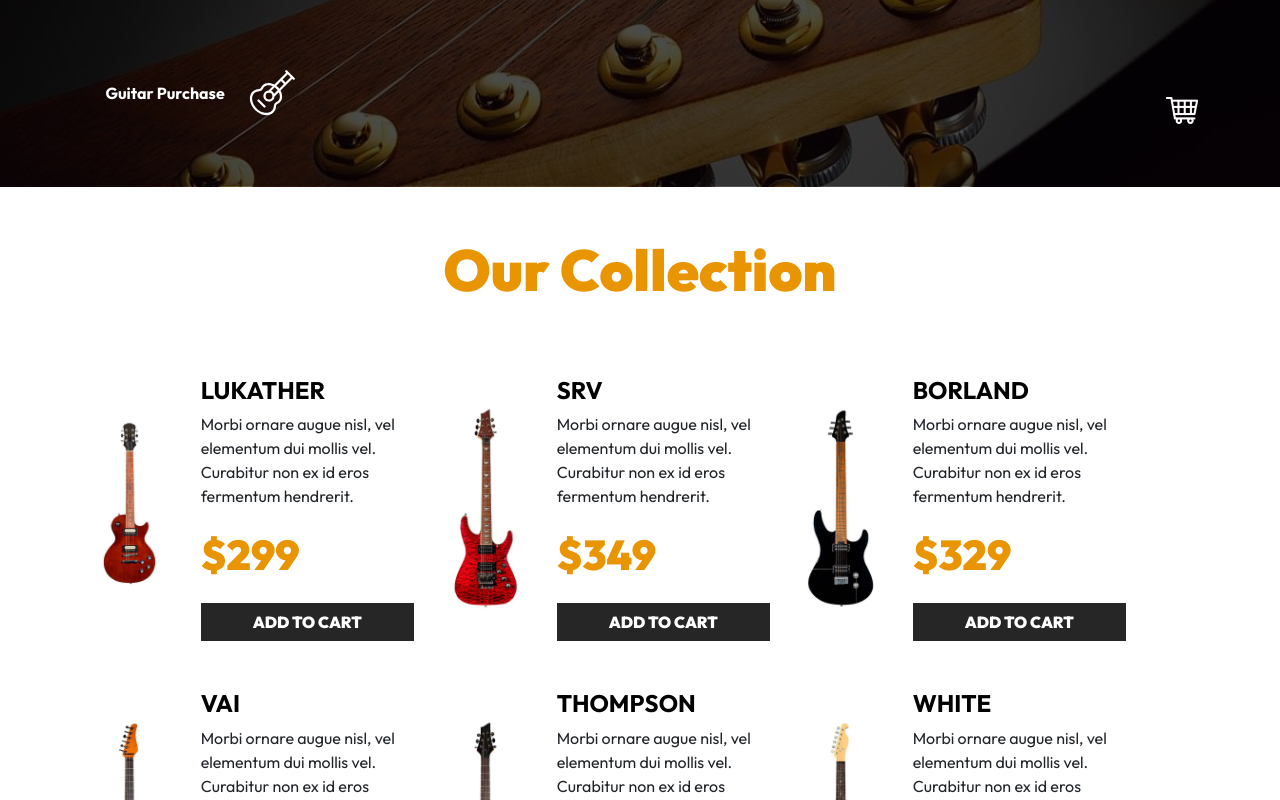
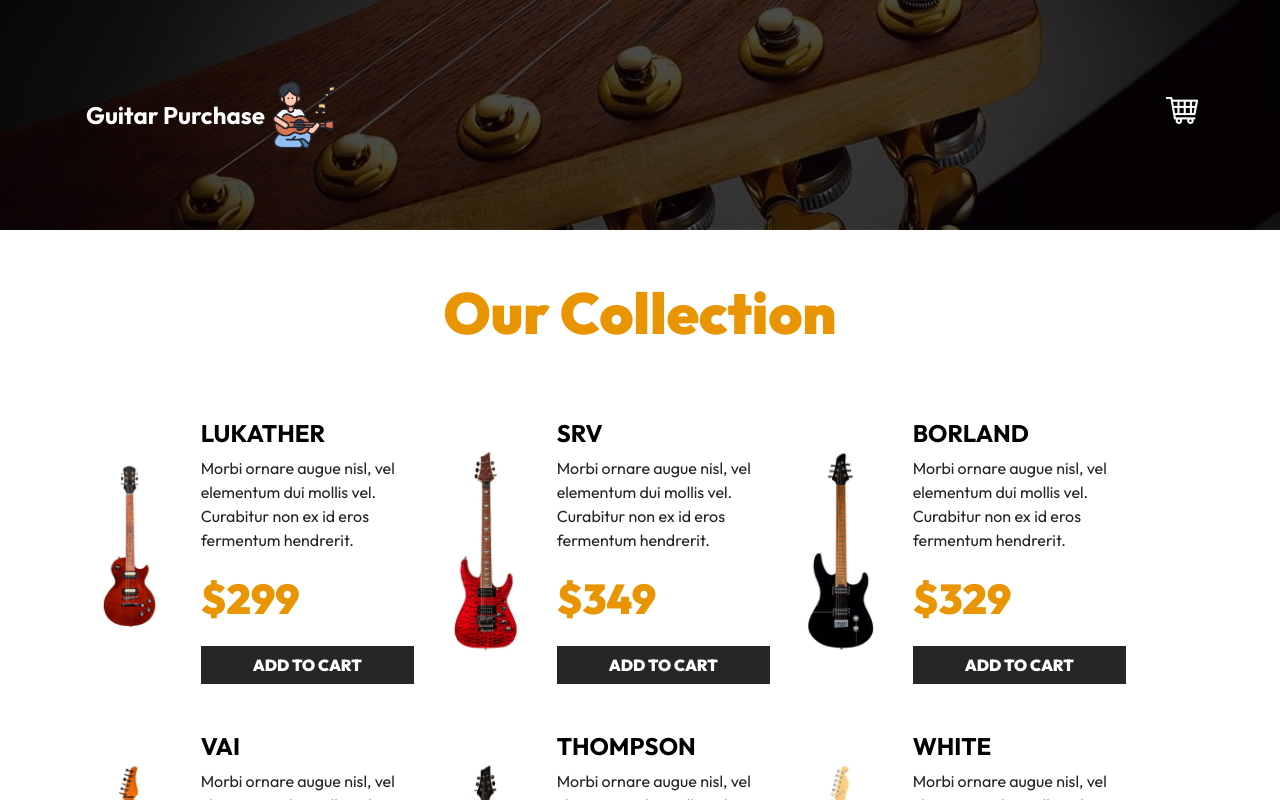
Before and after one commit to wichofly/guitarsPurchase-app, a React (Vite) app: page / in a window 1280 px wide. Shown: the top 800 px of the page. Built offline with nearby package versions, Linux system fonts and the light colour scheme.

Commit message:
refactor: images changed

```diff
--- a/index.html
+++ b/index.html
@@ -3,7 +3,7 @@
 
 <head>
   <meta charset="UTF-8" />
-  <link rel="icon" type="image/svg+xml" href="/vite.svg" />
+  <link rel="icon" type="image/png" href="/img/guitarTab.png" />
   <meta name="viewport" content="width=device-width, initial-scale=1.0" />
   <title>Guitars Purchase</title>
   <link rel="preconnect" href="https://fonts.googleapis.com">
--- a/src/components/Header.tsx
+++ b/src/components/Header.tsx
@@ -1,4 +1,3 @@
-import { PiGuitarLight } from 'react-icons/pi';
 import { CartItem, Guitar } from '../types';
 
 interface Props {
@@ -26,10 +25,13 @@ export default function Header({
         <div className="row justify-content-center justify-content-md-between">
           <div className="col-8 col-md-3">
             <a href="index.html">
-              <h4>
+              <h4 style={{ fontSize: '1.5rem', color: '#fff' }}>
                 Guitar Purchase
-                <PiGuitarLight fontSize="3rem" />
-                <br />
+                <img
+                  src="/img/guitar-playing.png"
+                  alt="image header"
+                  style={{ width: '70px', height: 'auto' }}
+                />
               </h4>
             </a>
           </div>
```
Also changed, not shown: public/img/guitar-playing.png (added), public/img/guitarTab.png (added).
